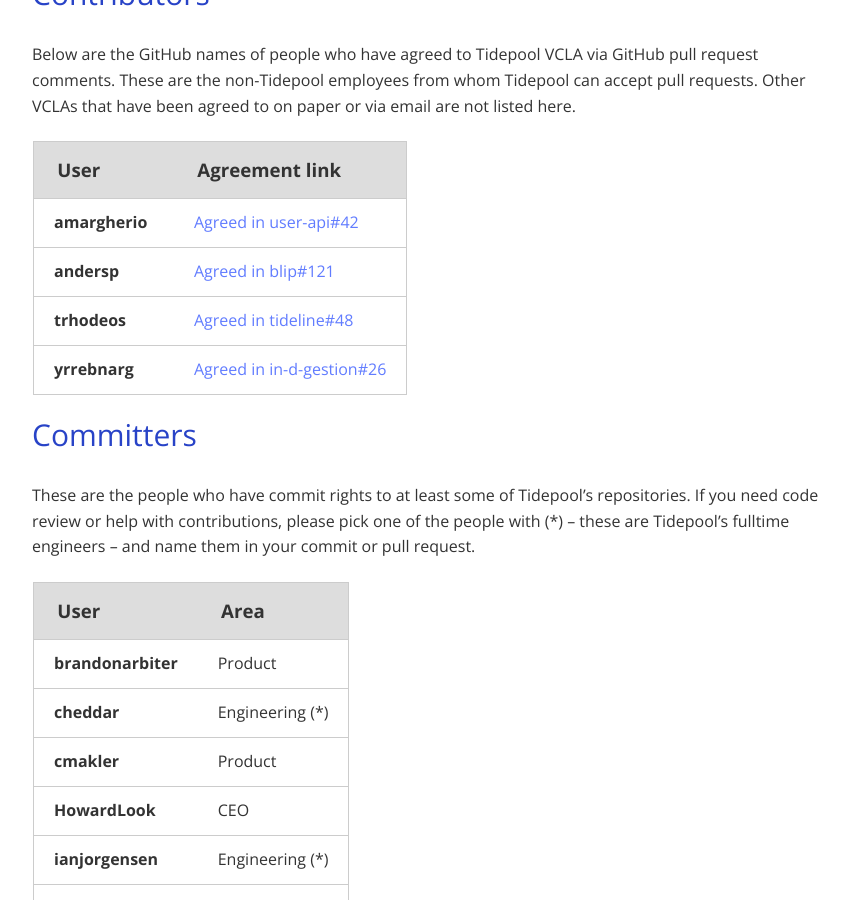
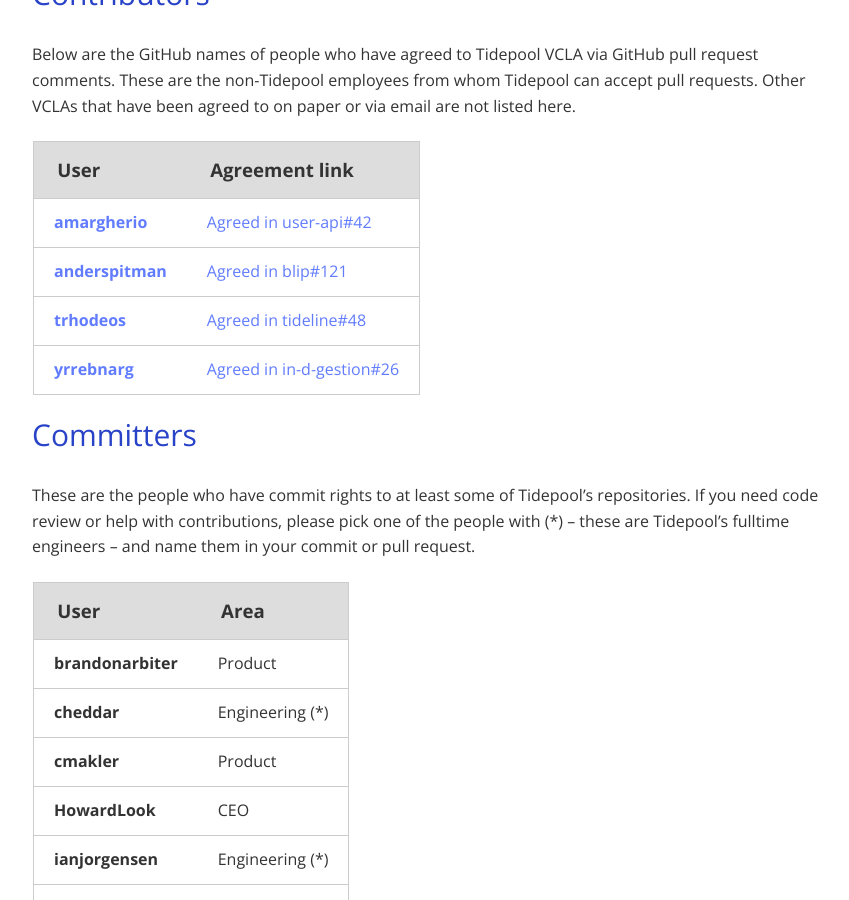
Before and after one commit to tidepool-org/tidepool-org.github.io, a Jekyll site: the page built from _docs/contributors.md, in a window 1280 px wide and 900 px high, scrolled down 714 px. Shown: the whole window, without its empty margins (208-1057 px from the left). Built offline with Jekyll 4.4.1, drawn with Linux system fonts in a browser that asks for light colours; nearby versions of some CDN libraries.

Commit message:
Add links to contributors

```diff
--- a/_docs/contributors.md
+++ b/_docs/contributors.md
@@ -23,10 +23,10 @@ Below are the GitHub names of people who have agreed to Tidepool VCLA via GitHub
 
  User | Agreement link
  ---- | --------------
-amargherio | [Agreed in user-api#42](https://github.com/tidepool-org/user-api/pull/42)
-andersp | [Agreed in blip#121](https://github.com/tidepool-org/blip/pull/121)
-trhodeos | [Agreed in tideline#48](https://github.com/tidepool-org/tideline/pull/48)
-yrrebnarg | [Agreed in in-d-gestion#26](https://github.com/tidepool-org/in-d-gestion/issues/26)
+[amargherio](https://github.com/amargherio) | [Agreed in user-api#42](https://github.com/tidepool-org/user-api/pull/42)
+[anderspitman](https://github.com/anderspitman) | [Agreed in blip#121](https://github.com/tidepool-org/blip/pull/121)
+[trhodeos](https://github.com/trhodeos) | [Agreed in tideline#48](https://github.com/tidepool-org/tideline/pull/48)
+[yrrebnarg](https://github.com/yrrebnarg) | [Agreed in in-d-gestion#26](https://github.com/tidepool-org/in-d-gestion/issues/26)
 
 ##Committers
 
```
